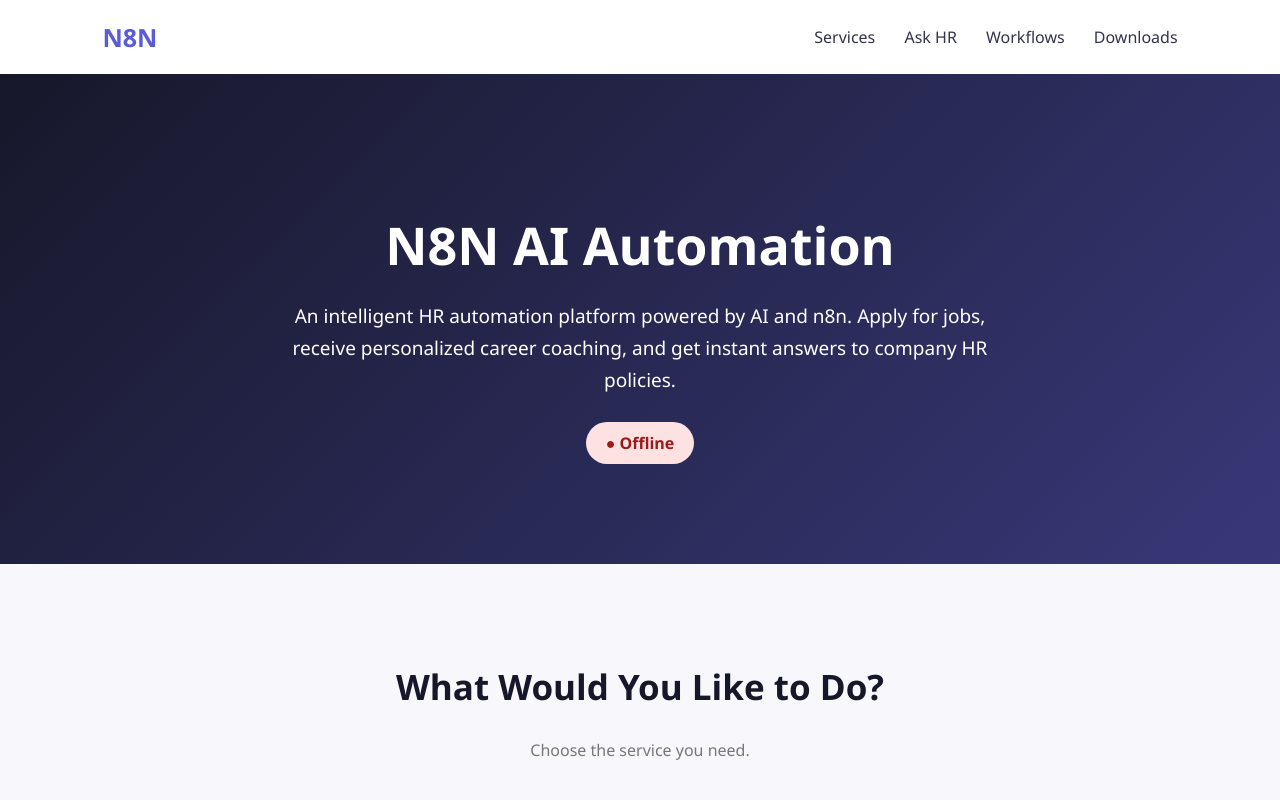
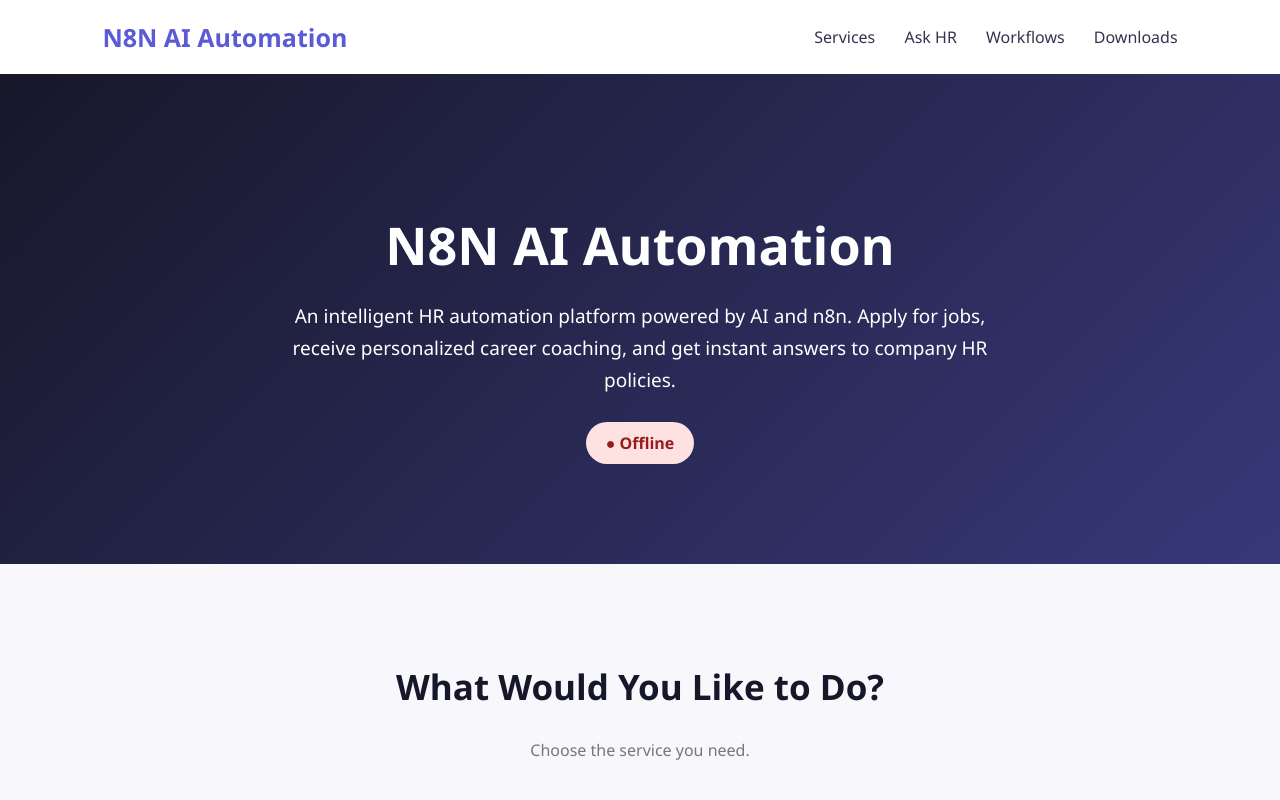
Before and after one commit to AmanyBadrEl-Din/N8N-AI-Automation-Portfolio, a plain HTML site: page index.html in a window 1280 px wide. Shown: the top 800 px of the page. Drawn offline with Linux system fonts and the light colour scheme; no server answers.

Commit message:
Update index.html

```diff
--- a/index.html
+++ b/index.html
@@ -279,7 +279,7 @@ footer p {
 
 <nav>
 
-<div class="logo">N8N</div>
+<div class="logo">N8N AI Automation</div>
 
 <div>
 <a href="#services">Services</a>
```
